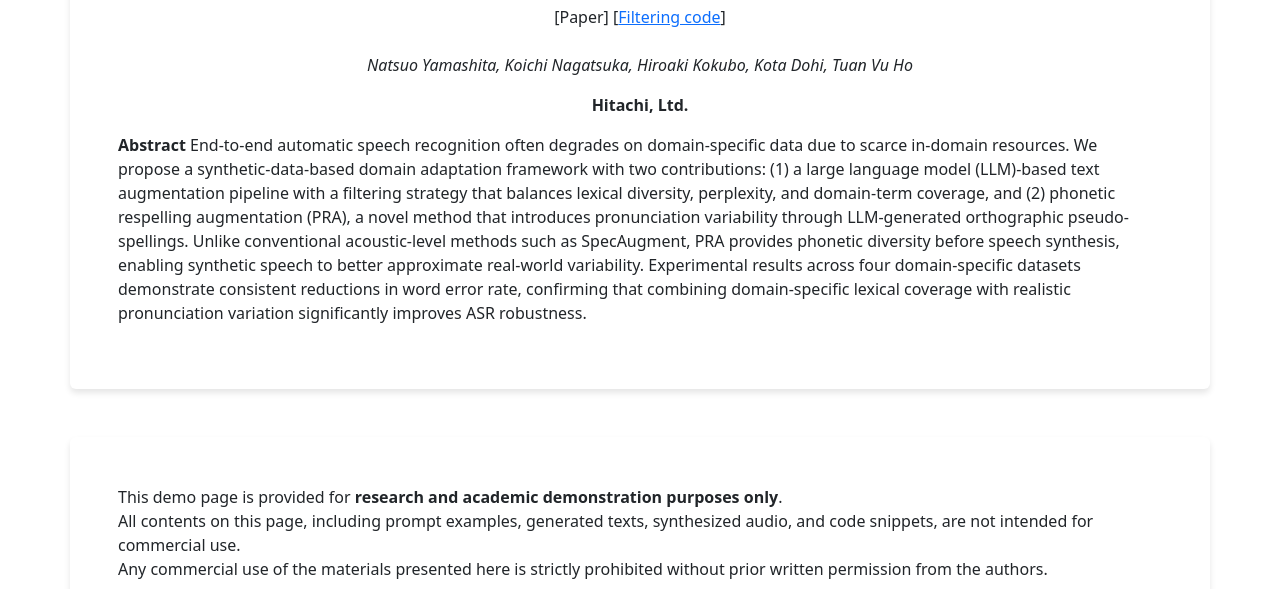
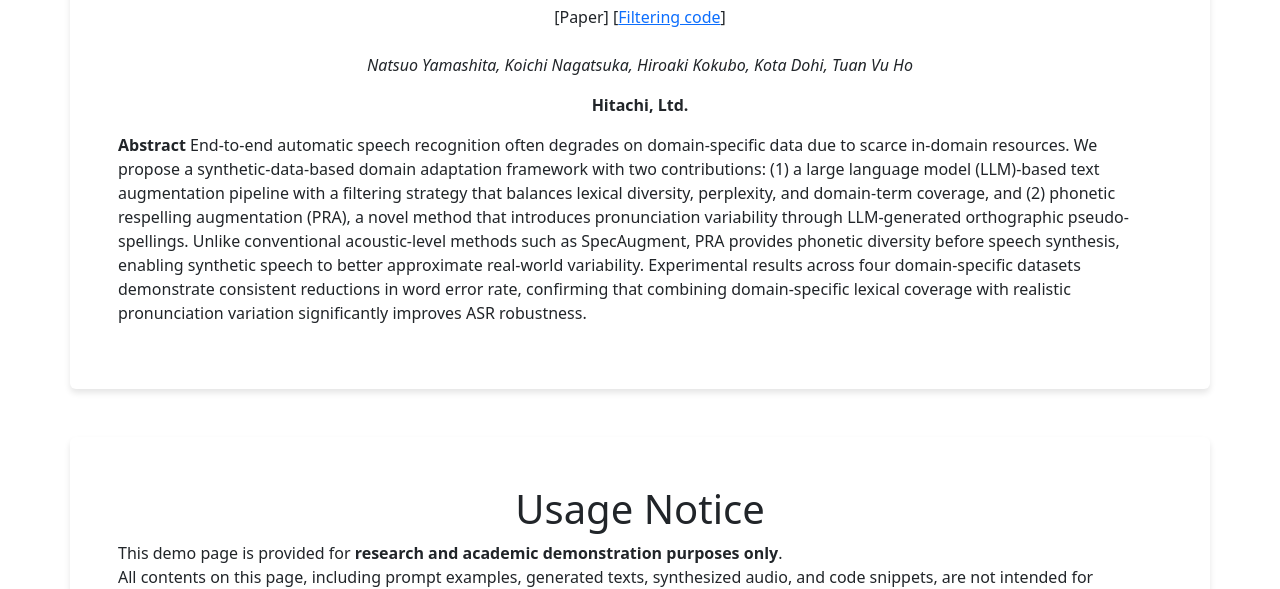
Before and after one commit to natsuooo/llm-asr-augmentation, a plain HTML site: page index.html in a window 1280 px wide. Shown: the part 222-811 px from the top of the page. Drawn offline with nearby package versions, Linux system fonts and the light colour scheme.

Commit message:
Update index.html

```diff
--- a/index.html
+++ b/index.html
@@ -82,6 +82,9 @@
 </div>
 
 <div class="container pt-5 mt-5 shadow-card p-5 mb-5 bg-white rounded">
+	<div class="text-center">
+		<h1>Usage Notice</h1>
+	</div>
 	<p>
 		This demo page is provided for <b>research and academic demonstration purposes only</b>.<br>
 		All contents on this page, including prompt examples, generated texts, synthesized audio, and code snippets, are not intended for commercial use.<br>
```
